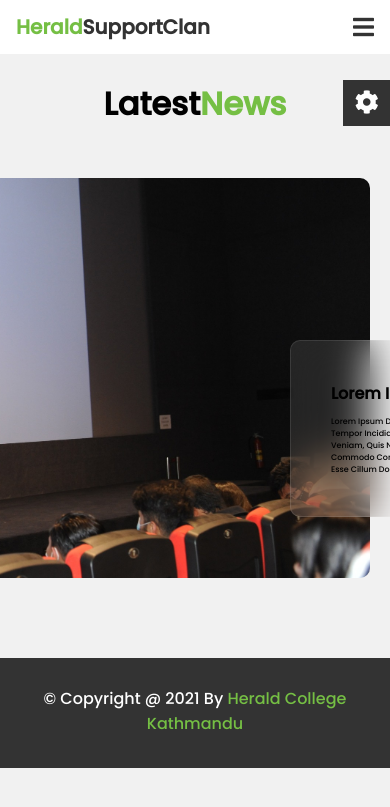
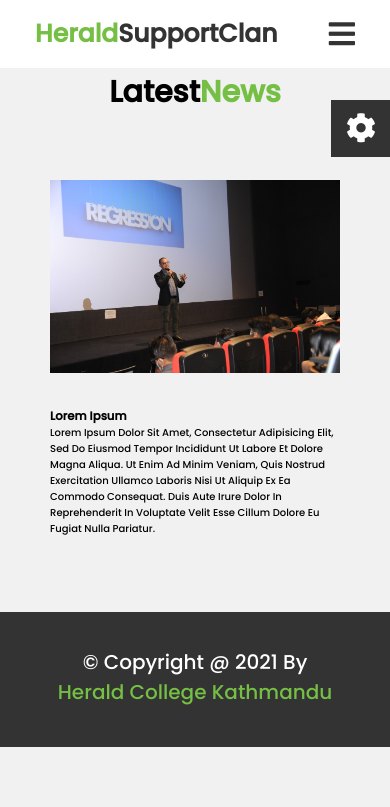
Before and after one commit to jenny-hub90/FinalYearProject, a Django app: page /Newsletter in a window 390 px wide; the page is wider, and only the part inside the window is pictured. Shown: the top 807 px of that part. Run offline with Django 3.2, Linux system fonts and the light colour scheme; the visitor is signed in with stand-in values (Sample User, id 1); data that the repository does not hold is empty.

Commit message:
made newsletter page responsive

```diff
--- a/heraldsupportclan/HSC/models.py
+++ b/heraldsupportclan/HSC/models.py
@@ -60,7 +60,7 @@ User = get_user_model()
 
 class Author(models.Model):
     user = models.ForeignKey(User, on_delete=models.CASCADE)
-    fullname = models.CharField(max_length=40, blank=False)
+    fullname = models.CharField(max_length=40, blank=True)
     slug = models.SlugField(max_length=400, unique=True, blank=True)
     bio = HTMLField()
     points = models.IntegerField(default=0)
@@ -68,6 +68,10 @@ class Author(models.Model):
 
     def __str__(self):
         return self.fullname
+
+    @property
+    def num_posts(self):
+        return ForumPost.objects.filter(user=self).count()
 
 
     def save(self,*args, **kwargs):
--- a/heraldsupportclan/HSC/views.py
+++ b/heraldsupportclan/HSC/views.py
@@ -1,9 +1,9 @@
 from multiprocessing import context
 from django.shortcuts import render, get_object_or_404, redirect
-from .models import EventReview, LatestEvents, Post, slider, review,  Eventslider, Eventabout, Category, ForumPost, Author
+from .models import Author, EventReview, LatestEvents, Post, slider, review,  Eventslider, Eventabout, Category, ForumPost
 from django.views.generic import ListView
 from .utils import update_views
-from HSC.forms import UpdateForm,ForumPostForm
+from .forms import UpdateForm,ForumPostForm
 from django.contrib.auth.models import User
 
 
--- a/heraldsupportclan/accounts/forms.py
+++ b/heraldsupportclan/accounts/forms.py
@@ -1,8 +1,6 @@
 from django.contrib.auth.forms import UserCreationForm
 from django.contrib.auth.models import User
 from django import forms
-
-
 
 
 class SignUpForm(UserCreationForm):
--- a/heraldsupportclan/static/css/Home.css
+++ b/heraldsupportclan/static/css/Home.css
@@ -538,8 +538,10 @@ section{
   }
 
   #testimonial .box-container .box:nth-child(even) {
-    float: center;
+    float: right;
   }
+
+
 
 .about .row{
     display: flex;
--- a/heraldsupportclan/static/css/Newsletter.css
+++ b/heraldsupportclan/static/css/Newsletter.css
@@ -9,6 +9,7 @@ body{
 
 	background-color: #f1f1f1;
 }
+
 *{
 	box-sizing: border-box;
 	font-family: 'Poppins', sans-serif;
@@ -19,8 +20,11 @@ body{
     text-transform: capitalize;
     transition: .2s linear;
 }
-
-html{
+img {
+    width: 100%;
+    height: auto;
+  }
+ html{
     font-size: 62.5%;
     overflow-x: hidden;
     scroll-padding-top: 7rem;
@@ -112,37 +116,107 @@ section{
     display: none;
 }
 
-
-
-section1{
-    position: relative;
-    display: flex;
-    justify-content: center;
-    align-items: center;
-    padding: 80px 100px;
-    color: #000;
+.row:after {
+    content: "";
+    clear: both;
+    display: table;
   }
 
-  .container{
-    position: relative;
-    display: flex;
-    justify-content: center;
-    align-items: center;
-    flex-direction: column;
+  [class*="col-"] {
+    float: left;
+    padding: 15px;
+    width: 100%;
   }
 
-  .main-title{
-    font-size: 4em;
-    margin-bottom: 50px;
+  @media only screen and (min-width: 600px) {
+    .col-s-1 {width: 8.33%;}
+    .col-s-2 {width: 16.66%;}
+    .col-s-3 {width: 25%;}
+    .col-s-4 {width: 33.33%;}
+    .col-s-5 {width: 41.66%;}
+    .col-s-6 {width: 50%;}
+    .col-s-7 {width: 58.33%;}
+    .col-s-8 {width: 66.66%;}
+    .col-s-9 {width: 75%;}
+    .col-s-10 {width: 83.33%;}
+    .col-s-11 {width: 91.66%;}
+    .col-s-12 {width: 100%;}
+  }
+
+  @media only screen and (min-width: 768px) {
+    .col-1 {width: 8.33%;}
+    .col-2 {width: 16.66%;}
+    .col-3 {width: 25%;}
+    .col-4 {width: 33.33%;}
+    .col-5 {width: 41.66%;}
+    .col-6 {width: 50%;}
+    .col-7 {width: 58.33%;}
+    .col-8 {width: 66.66%;}
+    .col-9 {width: 75%;}
+    .col-10 {width: 83.33%;}
+    .col-11 {width: 91.66%;}
+    .col-12 {width: 100%;}
+  }
+.container{
+    max-width: 100%;
+}
+.post{
+    margin: 20;
 }
 
-  .main-title span{
+@media only screen and (max-width:768px){
+	.left-column,.right-column{
+        width: 100%;
+        padding: 0px;
+    }
+
+    #menu-bars{
+        display: initial;
+    }
+
+    .header .navbar{
+        position: absolute;
+        top:100%; left:0; right:0;
+        border-top: .1rem solid #222;
+        background: #333;
+        clip-path: polygon(0 0, 100% 0, 100% 0, 0 0);
+    }
+
+    .header .navbar.active{
+        clip-path: polygon(0 0, 100% 0, 100% 100%, 0% 100%);
+    }
+
+    .fa-times{
+        transform: rotate(180deg);
+    }
+
+    .header .navbar a{
+        display: flex;
+        background:#FFF;
+        border-radius: .5rem;
+        padding:1.3rem;
+        margin:1.3rem;
+        font-size: 2rem;
+    }
+    .home .content h3{
+        font-size: 4rem;
+    }
+
+}
+
+.head{
+    margin-top: 50px;
+    font-size: 3rem;
+    margin-bottom: 50px;
+    text-align: center;
+}
+.head span{
     color:var(--main-color);
   }
-
+/*
   .content{
     position: relative;
-    width: 1150px;
+    /* //width: 1150px;
     display: flex;
     justify-content: center;
     align-items: center;
@@ -235,15 +309,8 @@ footer{
 	text-align: center;
 	margin-top: 20px;
 }
+ */
 
-/*responsive */
-
-@media(max-width:800px){
-	.left-column,.right-column{
-    width: 100%;
-    padding: 0px;
-	}
-}
 
 .footer{
     background:#333;
@@ -309,80 +376,3 @@ footer{
     font-size: 3rem;
     animation: spin 4s linear infinite;
 }
-
-/* @keyframes spin {
-    0%{
-        transform: rotate(360deg);
-    }
-} */
-
-
-
-
-/* media queries  */
-
-@media (max-width:991px){
-
-    html{
-        font-size: 55%;
-    }
-
-    .header{
-        padding:1.5rem 2rem;
-    }
-
-    section{
-        padding:2rem;
-    }
-
-}
-
-@media (max-width:768px){
-
-    #menu-bars{
-        display: initial;
-    }
-
-    .header .navbar{
-        position: absolute;
-        top:100%; left:0; right:0;
-        border-top: .1rem solid #222;
-        background: #333;
-        clip-path: polygon(0 0, 100% 0, 100% 0, 0 0);
-    }
-
-    .header .navbar.active{
-        clip-path: polygon(0 0, 100% 0, 100% 100%, 0% 100%);
-    }
-
-    .fa-times{
-        transform: rotate(180deg);
-    }
-
-    .header .navbar a{
-        display: flex;
-        background:#FFF;
-        border-radius: .5rem;
-        padding:1.3rem;
-        margin:1.3rem;
-        font-size: 2rem;
-    }
-
-    .home .content h3{
-        font-size: 4rem;
-    }
-
-}
-
-@media (max-width:450px){
-
-    html{
-        font-size: 50%;
-    }
-
-    .home .home-slider .swiper-slide{
-        width: 27rem;
-    }
-
-
-}
--- a/heraldsupportclan/templates/Newsletter.html
+++ b/heraldsupportclan/templates/Newsletter.html
@@ -38,49 +38,44 @@
 </header>
 
 <!-- header section ends -->
-<section1 class="sec-01">
-    <div class="container">
-      <h2 class="main-title">Latest<span>News</span></h2>
-      <div class="content">
+<section class="container">
+      <h2 class="head">Latest<span>News</span></h2>
+      <div class="row">
 
-        <div class="image">
+        <div class="col-6">
           <img src="{% static 'Images/News1.jpg' %}" alt="">
         </div>
-        <div class="text-box">
+        <div class="col-6">
           <h3>Lorem Ipsum</h3>
           <p>Lorem ipsum dolor sit amet, consectetur adipisicing elit, sed do eiusmod tempor incididunt ut labore et dolore magna
           aliqua. Ut enim ad minim veniam, quis nostrud exercitation ullamco laboris nisi ut aliquip ex ea commodo consequat. Duis
           aute irure dolor in reprehenderit in voluptate velit esse cillum dolore eu fugiat nulla pariatur.</p>
         </div>
       </div>
-
-
+    </section>
+    <section class="container">
+      <div class="row">
+    {% for post in object_list %}
+        <div class="col-8">
+          <div class="row">
+            <p>{{ post.title }}</p>
+            <p> By: {{ post.author.first_name }}
+            {{ post.author.last_name }} -
+            {{ post.post_date }}</p>
           </div>
-  </section1>
-  {% for post in object_list %}
-  <section1 class="sec-02">
-    <div class="container">
-
-      <h3 class="section-title">{{ post.title }}</h3>
-      <h3>By: {{ post.author.first_name }}
-        {{ post.author.last_name }} -
-        {{ post.post_date }} </h3><br/>
-<hr></hr>
-<br/>
-      <div class="content">
           <div class="image">
           {% if post.header_image %}
             <img src="{{ post.header_image.url }}" alt="">
             {% endif %}
           </div>
-        <div class="info">
+          <div class="col-8">
             <h4 class="info-title">Description</h4>
             <p>{{ post.body }}</p>
           </div>
         </div>
+  {% endfor %}
 </div>
-  </section1>
-  {% endfor %}
+</section>
 
 
 <!-- footer section starts  -->
--- a/heraldsupportclan/templates/create_post.html
+++ b/heraldsupportclan/templates/create_post.html
@@ -2,7 +2,7 @@
 {% load crispy_forms_tags %}
 {% block content %}
 
-<h1 style="text-align:center; margin-block:50px; color:red;">Hey {{user}}, Write something</h1>
+<h1 style="text-align:center; margin-block:50px; color:#333;">Hey {{user}}, Write something</h1>
 
 <form method="POST" style="margin-left:150px;">
     {% csrf_token %}
```
Also changed, not shown: heraldsupportclan/templates/Home.html (+15 -17 lines), heraldsupportclan/media/authors/Digital_Painting_Inspiration_029_-_Cartoon_Beauty_Girl__Steemit_DoCB4gN.jpeg (added), heraldsupportclan/media/authors/Tony.png_Kfb6MAR.jpeg (added), 2 other files. Lines whose indentation alone changed are shown as unchanged.
